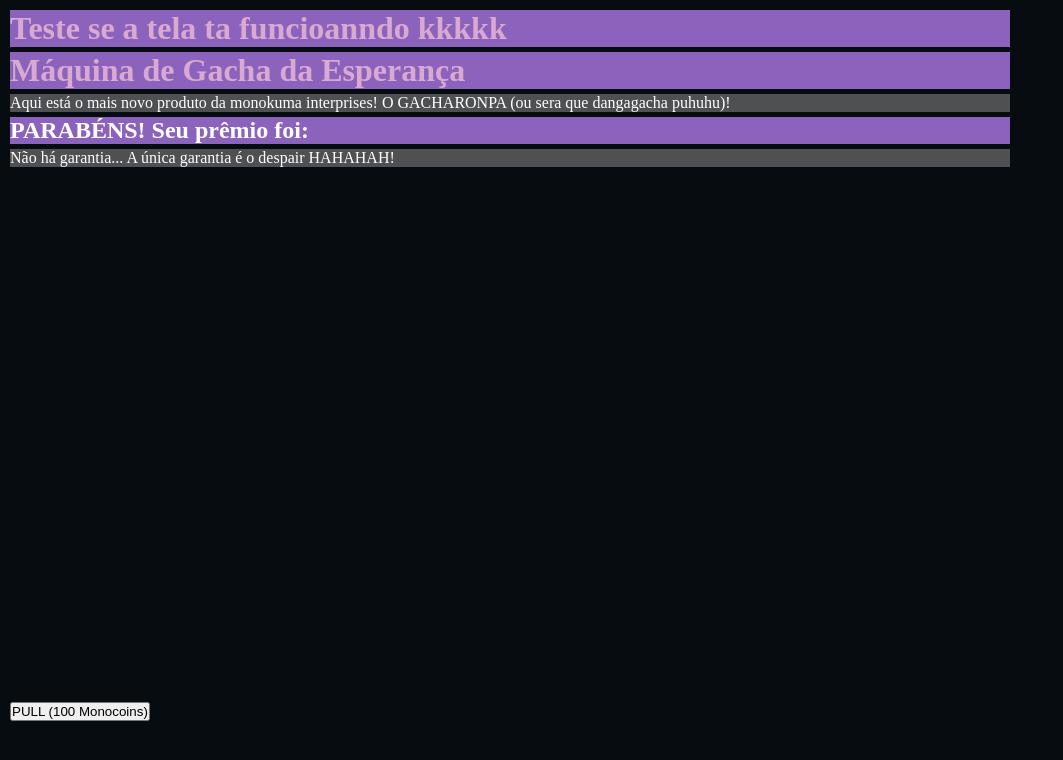
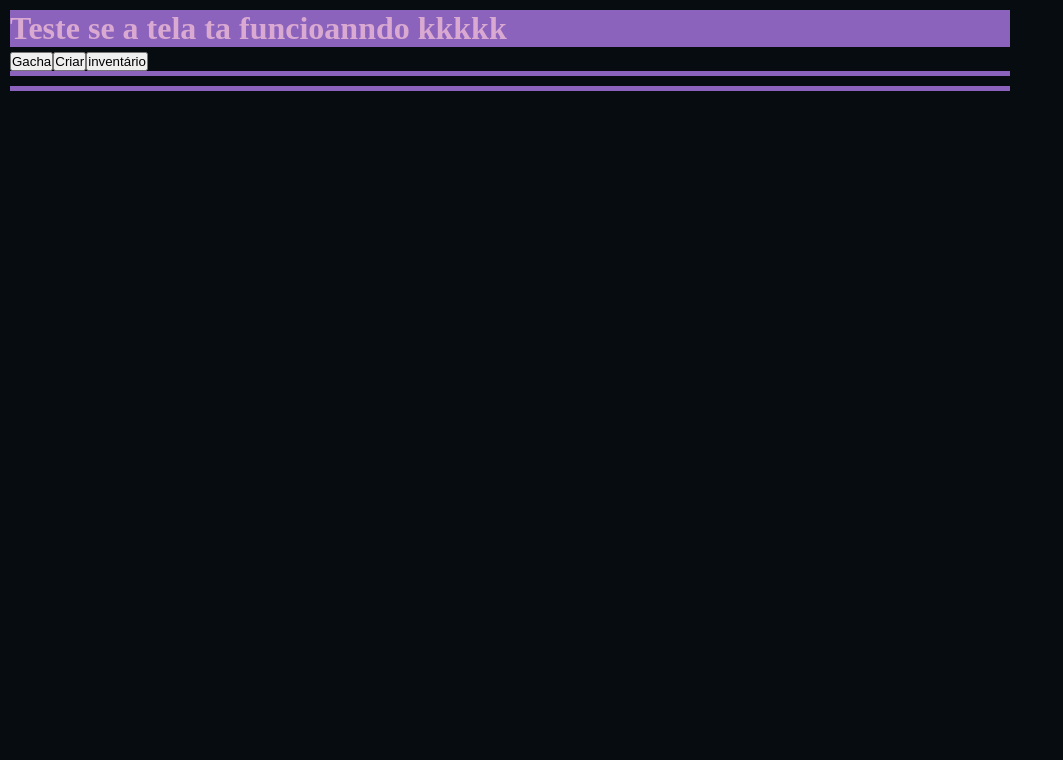
Before and after one commit to lucasbarbosa-bap/Gacharonpa, a React (Vite) app: page / in a window 1280 px wide. Shown: the top 760 px of the page, without its empty margins (0-1063 px from the left). Built offline with nearby package versions, Linux system fonts and the light colour scheme.

Commit message:
Pagina inicial, renderização dinamica e troca de abas mudando. Agora temos 3 abas e nenhuma esta pronta kkkkk

```diff
--- a/src/App.jsx
+++ b/src/App.jsx
@@ -1,11 +1,26 @@
+import { useState } from 'react';
 import './App.css'
 import TelaGacha from './components/TelaGacha'
+import TelaCriador from './components/TelaCriador'
+import TelaInventario from './components/TelaInventario'
+
 
 function App() {
+  const [abaAtiva, setAbaAtiva] = useState (null)
 return(
   <div>
       <h1>Teste se a tela ta funcioanndo kkkkk</h1>
-      <TelaGacha />
+      <nav>
+        <button onClick={() => setAbaAtiva('gacha')}>Gacha</button>
+        <button onClick={() => setAbaAtiva('criador')}>Criar</button>
+        <button onClick={() => setAbaAtiva('inventario')}>inventário</button>
+      </nav>
+
+      <main>
+        {abaAtiva === "gacha" && <TelaGacha/>}
+        {abaAtiva === "criador" && <TelaCriador/>}
+        {abaAtiva === "inventario" && <TelaInventario/>}
+      </main>
   </div>
 )
 }
--- a/src/components/TelaCriador.jsx
+++ b/src/components/TelaCriador.jsx
@@ -1,5 +1,7 @@
-function criador() {
+function TelaCriador() {
     return(
         <h1>TELA CRIADOR</h1>
     )
 }
+
+export default TelaCriador;
--- a/src/components/TelaInventario.jsx
+++ b/src/components/TelaInventario.jsx
@@ -1,5 +1,7 @@
-function inventario() {
+function TelaInventario() {
     return(
         <h1>TELA INVENTARIO</h1>
     )
 }
+
+export default TelaInventario;
```
